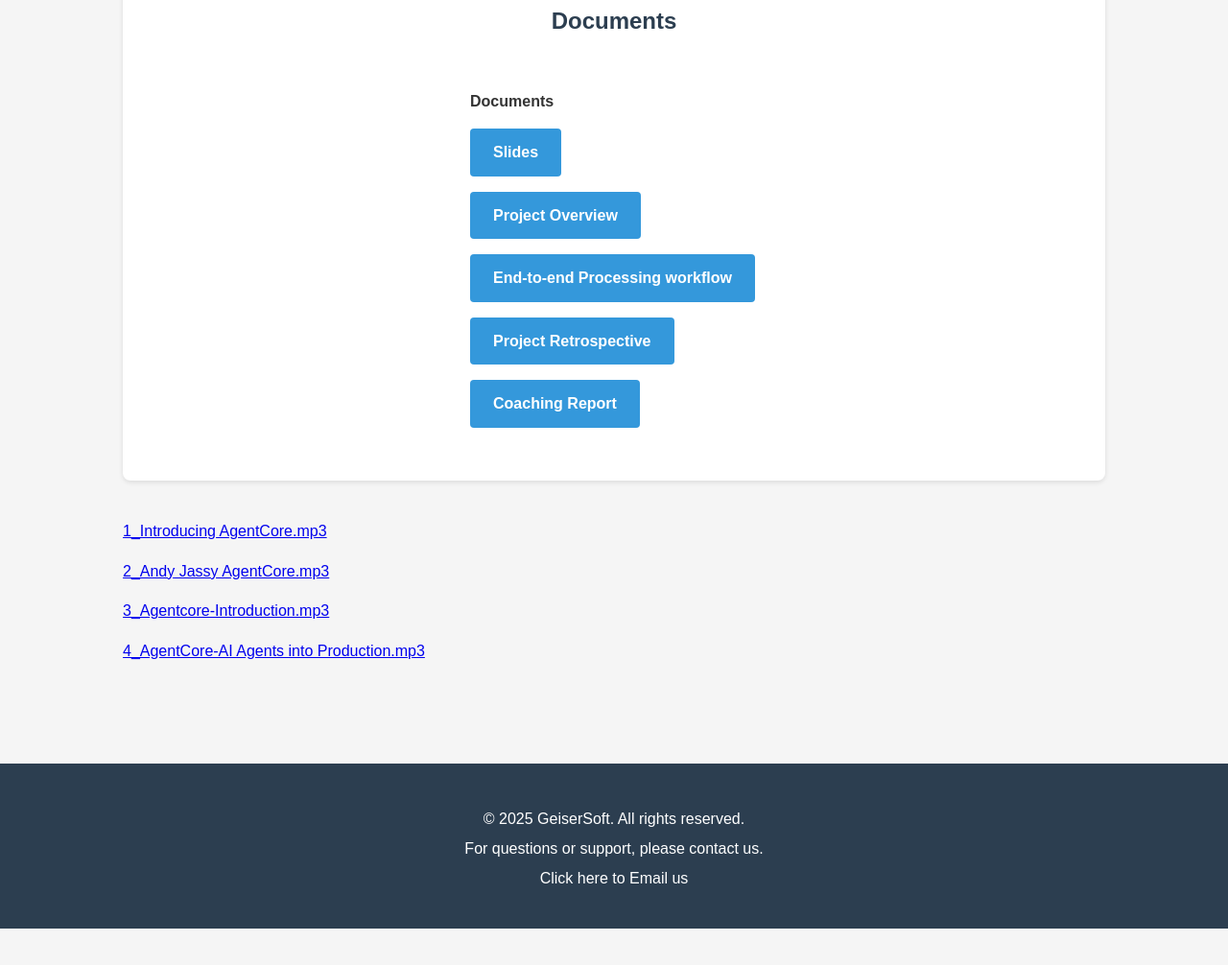
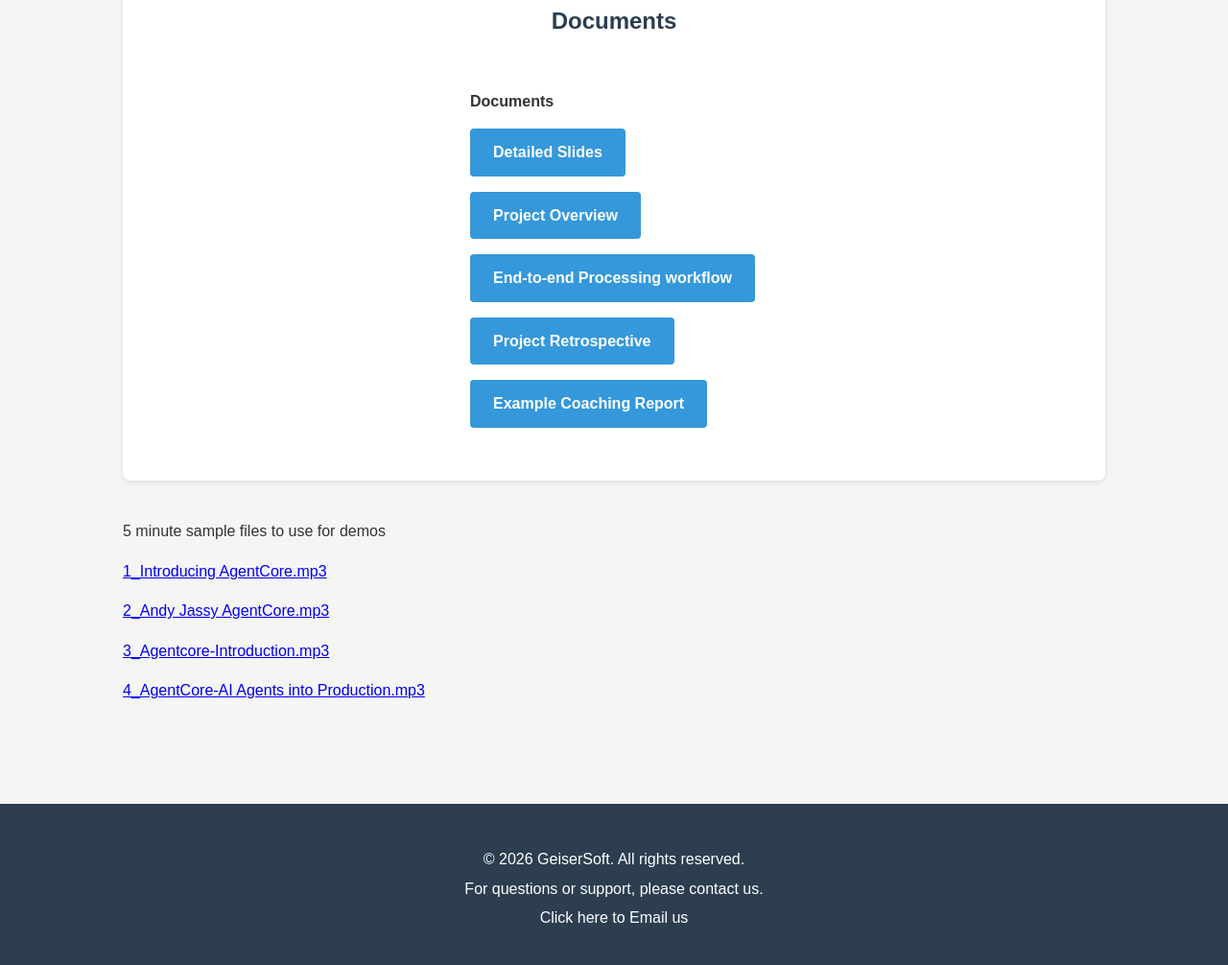
Before and after one commit to michaelgeiser/Geisersoft-com_repo, a plain HTML site: page PresCoach/index.html in a window 1280 px wide. Shown: the part 454-1460 px from the top of the page at 96% size. Before the commit the page ends 1422 px from the top, so only its background shows below. Drawn offline with Linux system fonts and the light colour scheme.

Commit message:
footer updates

```diff
--- a/PresCoach/index.html
+++ b/PresCoach/index.html
@@ -26,12 +26,11 @@
                     <div class="extension-info">
                         <div class="extension-text">
                             <p><strong>Documents</strong></p>
-							<p><a href="PresCoach_slides.pdf" rel="noopener noreferrer" class="cta-button" target="_blank">Slides</a></p>
+							<p><a href="PresCoach_slides.pdf" rel="noopener noreferrer" class="cta-button" target="_blank">Detailed Slides</a></p>
 							<p><a href="project-overview.pdf" rel="noopener noreferrer" class="cta-button" target="_blank">Project Overview</a></p>
 							<p><a href="end-to-end-processing-flow.pdf" rel="noopener noreferrer" class="cta-button" target="_blank">End-to-end Processing workflow</a></p>
 							<p><a href="project-retrospective.pdf" rel="noopener noreferrer" class="cta-button" target="_blank">Project Retrospective</a></p>
-							<p><a href="coaching_report.pdf" rel="noopener noreferrer" class="cta-button" target="_blank">Coaching Report</a></p>
-
+							<p><a href="coaching_report.pdf" rel="noopener noreferrer" class="cta-button" target="_blank">Example Coaching Report</a></p>
 
                         </div>
                     </div>
@@ -39,7 +38,7 @@
             </section>
 							</hr>
 							<p> </p>
-							<p> </p>
+							<p>5 minute sample files to use for demos </p>
 							<p><a href="sample-data/1_Introducing AgentCore.mp3" download>1_Introducing AgentCore.mp3</a></p>
 							<p><a href="sample-data/2_Andy Jassy AgentCore.mp3" download>2_Andy Jassy AgentCore.mp3</a></p>
 							<p><a href="sample-data/3_Agentcore-Introduction.mp3" download>3_Agentcore-Introduction.mp3</a></p>
@@ -49,7 +48,7 @@
 
     <footer>
         <div class="container">
-            <p>&copy; 2025 GeiserSoft. All rights reserved.</p>
+            <p>&copy; 2026 GeiserSoft. All rights reserved.</p>
             <p>For questions or support, please contact us.</p>
             <a href="mailto:mgeiser@mgeiser.net" title="Click to send an email">Click here to Email us</a>
         </div>
```
Also changed, not shown: index.html (+1 -1 lines).
